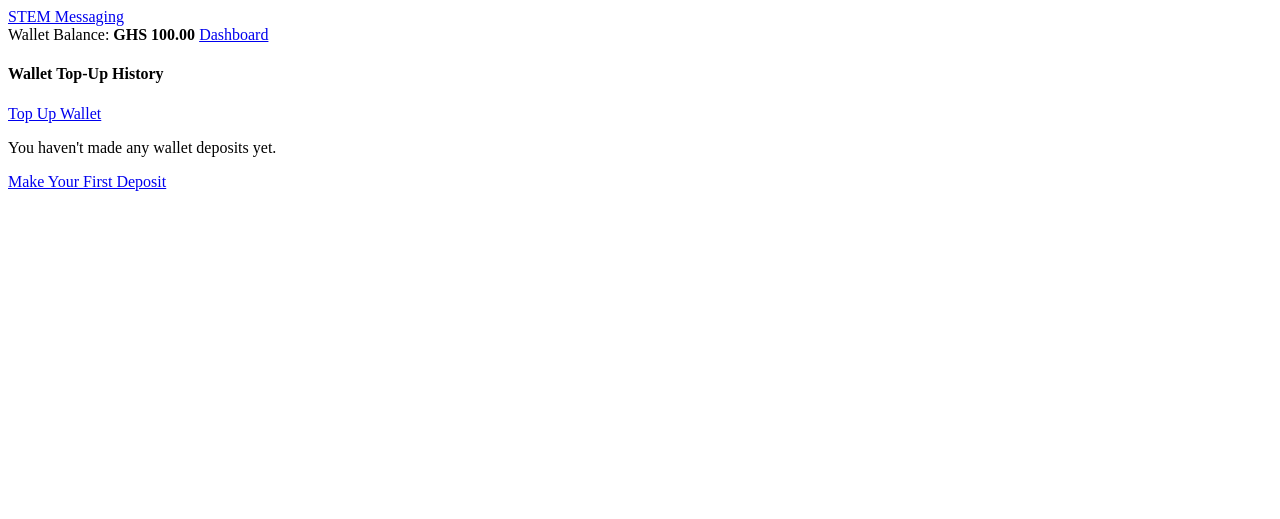
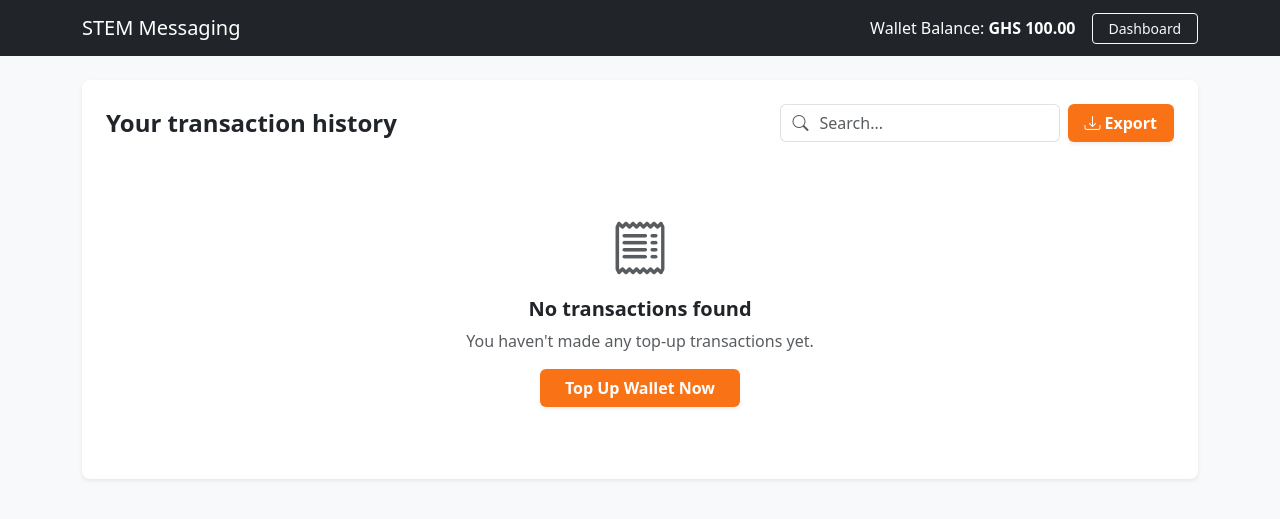
Before and after one commit to kwesidompreh53-png/stem-messaging-app, a Flask app: page /wallet-history in a window 1280 px wide. Shown: the top 519 px of the page. Run offline with Flask 3, Linux system fonts and the light colour scheme; a user stored in the database is signed in; data that the repository does not hold is empty; some libraries are stand-ins or nearby versions.

Commit message:
Update wallet history UI to match professional stylish layout

```diff
--- a/templates/wallet_history.html
+++ b/templates/wallet_history.html
@@ -3,9 +3,11 @@
 <head>
     <meta charset="UTF-8">
     <meta name="viewport" content="width=device-width, initial-scale=1.0">
-    <title>Wallet History - STEM Platform</title>
-    <!-- Bootstrap CSS CDN for styling -->
-    <link href="[https://cdn.jsdelivr.net/npm/bootstrap@5.3.0/dist/css/bootstrap.min.css](https://cdn.jsdelivr.net/npm/bootstrap@5.3.0/dist/css/bootstrap.min.css)" rel="stylesheet">
+    <title>Transaction History - STEM Platform</title>
+    <!-- Bootstrap 5 CSS CDN -->
+    <link href="https://cdn.jsdelivr.net/npm/bootstrap@5.3.0/dist/css/bootstrap.min.css" rel="stylesheet">
+    <!-- Bootstrap Icons CDN -->
+    <link rel="stylesheet" href="https://cdn.jsdelivr.net/npm/bootstrap-icons@1.10.5/font/bootstrap-icons.css">
 </head>
 <body class="bg-light">
 
@@ -13,65 +15,112 @@
     <nav class="navbar navbar-expand-lg navbar-dark bg-dark mb-4">
         <div class="container">
             <a class="navbar-brand" href="{{ url_for('dashboard') }}">STEM Messaging</a>
-            <div class="navbar-nav ms-auto">
+            <div class="navbar-nav ms-auto align-items-center">
                 <span class="navbar-text text-white me-3">
                     Wallet Balance: <strong>GHS {{ "%.2f"|format(balance or 0.0) }}</strong>
                 </span>
-                <a class="nav-link btn btn-outline-light btn-sm text-dark bg-white px-3" href="{{ url_for('dashboard') }}">Dashboard</a>
+                <a class="btn btn-outline-light btn-sm px-3" href="{{ url_for('dashboard') }}">Dashboard</a>
             </div>
         </div>
     </nav>
 
-    <!-- Main Content Container -->
-    <div class="container">
-        <div class="row justify-content-center">
-            <div class="col-md-10">
-                <div class="card shadow-sm">
-                    <div class="card-header bg-primary text-white d-flex justify-content-between align-items-center">
-                        <h4 class="mb-0">Wallet Top-Up History</h4>
-                        <a href="{{ url_for('buy_points') }}" class="btn btn-light btn-sm">Top Up Wallet</a>
+    <!-- Main Container -->
+    <div class="container my-4">
+        <div class="card shadow-sm border-0 rounded-3">
+            <div class="card-body p-4">
+
+                <!-- Top Header Row: Title, Search, and Export -->
+                <div class="row align-items-center mb-4 g-3">
+                    <div class="col-md-4">
+                        <h4 class="fw-bold mb-0 text-dark">Your transaction history</h4>
                     </div>
-                    <div class="card-body">
+                    <div class="col-md-8 d-flex justify-content-md-end gap-2 align-items-center">
+                        <!-- Search Bar -->
+                        <div class="input-group" style="max-width: 280px;">
+                            <span class="input-group-text bg-white border-end-0 text-muted">
+                                <i class="bi bi-search"></i>
+                            </span>
+                            <input type="text" id="transactionSearch" class="form-control border-start-0 ps-0 shadow-none" placeholder="Search...">
+                        </div>
+                        <!-- Export Button -->
+                        <button class="btn text-white fw-semibold px-3 d-flex align-items-center gap-1 shadow-sm" style="background-color: #f97316;" onclick="alert('Exporting transactions...')">
+                            <i class="bi bi-download"></i> Export
+                        </button>
+                    </div>
+                </div>
+
+                <!-- Transactions Table -->
                 {% if transactions %}
                     <div class="table-responsive">
-                                <table class="table table-striped table-hover align-middle">
-                                    <thead class="table-dark">
+                        <table class="table table-hover align-middle mb-0">
+                            <thead class="table-light text-muted small text-uppercase">
                                 <tr>
-                                            <th>#</th>
-                                            <th>Amount (GHS)</th>
-                                            <th>Reference</th>
-                                            <th>Status</th>
-                                            <th>Date & Time</th>
+                                    <th class="py-3">Transaction ID</th>
+                                    <th class="py-3">Top up by</th>
+                                    <th class="py-3">Payment Method</th>
+                                    <th class="py-3">Amount <i class="bi bi-arrow-down-up small"></i></th>
+                                    <th class="py-3">Balance Before Deposit</th>
+                                    <th class="py-3">Account</th>
+                                    <th class="py-3">Date <i class="bi bi-arrow-down-up small"></i></th>
+                                    <th class="py-3">Status</th>
+                                    <th class="py-3 text-end"><i class="bi bi-filter"></i> Actions</th>
                                 </tr>
                             </thead>
                             <tbody>
                                 {% for tx in transactions %}
                                     <tr>
-                                                <td>{{ loop.index }}</td>
-                                                <td><strong>GHS {{ "%.2f"|format(tx.amount) }}</strong></td>
-                                                <td><code>{{ tx.reference }}</code></td>
+                                        <td class="fw-medium text-truncate" style="max-width: 140px;" title="{{ tx.reference }}">
+                                            <i class="bi bi-file-earmark text-muted me-1"></i> {{ tx.reference }}
+                                        </td>
+                                        <td>{{ current_user.username }}</td>
+                                        <td><span class="fw-semibold text-secondary">PAYSTACK</span></td>
+                                        <td class="fw-bold text-dark">GHS {{ "%.2f"|format(tx.amount) }}</td>
+                                        <td class="text-muted">GHS 0.00</td>
+                                        <td class="text-muted">0546784166</td>
+                                        <td class="text-muted small">{{ tx.timestamp.strftime('%B %d, %Y at %H:%M') }}</td>
                                         <td>
-                                                    <span class="badge bg-success">{{ tx.status }}</span>
+                                            <span class="badge bg-success bg-opacity-10 text-success border border-success-subtle px-2 py-1 rounded-pill d-inline-flex align-items-center gap-1">
+                                                <i class="bi bi-check-circle-fill"></i> Success
+                                            </span>
                                         </td>
-                                                <td>{{ tx.timestamp.strftime('%Y-%m-%d %H:%M:%S') }}</td>
+                                        <td class="text-end">
+                                            <button class="btn btn-light btn-sm text-primary fw-medium border px-2 py-1 shadow-sm d-inline-flex align-items-center gap-1" onclick="alert('Generating receipt for reference: {{ tx.reference }}')">
+                                                <i class="bi bi-file-earmark-text"></i> Generate Receipt
+                                            </button>
+                                        </td>
                                     </tr>
                                 {% endfor %}
                             </tbody>
                         </table>
                     </div>
                 {% else %}
-                            <div class="text-center py-4">
-                                <p class="text-muted mb-3">You haven't made any wallet deposits yet.</p>
-                                <a href="{{ url_for('buy_points') }}" class="btn btn-primary">Make Your First Deposit</a>
+                    <div class="text-center py-5">
+                        <div class="mb-3 text-muted">
+                            <i class="bi bi-receipt display-4"></i>
+                        </div>
+                        <h5 class="text-dark fw-semibold">No transactions found</h5>
+                        <p class="text-muted mb-3">You haven't made any top-up transactions yet.</p>
+                        <a href="{{ url_for('buy_points') }}" class="btn text-white fw-semibold px-4 shadow-sm" style="background-color: #f97316;">Top Up Wallet Now</a>
                     </div>
                 {% endif %}
-                    </div>
-                </div>
+
             </div>
         </div>
     </div>
 
-    <!-- Bootstrap JS Bundle CDN -->
-    <script src="[https://cdn.jsdelivr.net/npm/bootstrap@5.3.0/dist/js/bootstrap.bundle.min.js](https://cdn.jsdelivr.net/npm/bootstrap@5.3.0/dist/js/bootstrap.bundle.min.js)"></script>
+    <!-- Bootstrap JS Bundle -->
+    <script src="https://cdn.jsdelivr.net/npm/bootstrap@5.3.0/dist/js/bootstrap.bundle.min.js"></script>
+
+    <!-- Live Search Filtering Script -->
+    <script>
+        document.getElementById('transactionSearch').addEventListener('keyup', function() {
+            let filter = this.value.toLowerCase();
+            let rows = document.querySelectorAll('tbody tr');
+            rows.forEach(row => {
+                let text = row.textContent.toLowerCase();
+                row.style.display = text.includes(filter) ? '' : 'none';
+            });
+        });
+    </script>
 </body>
 </html>
```
Lines whose indentation alone changed are shown as unchanged.
